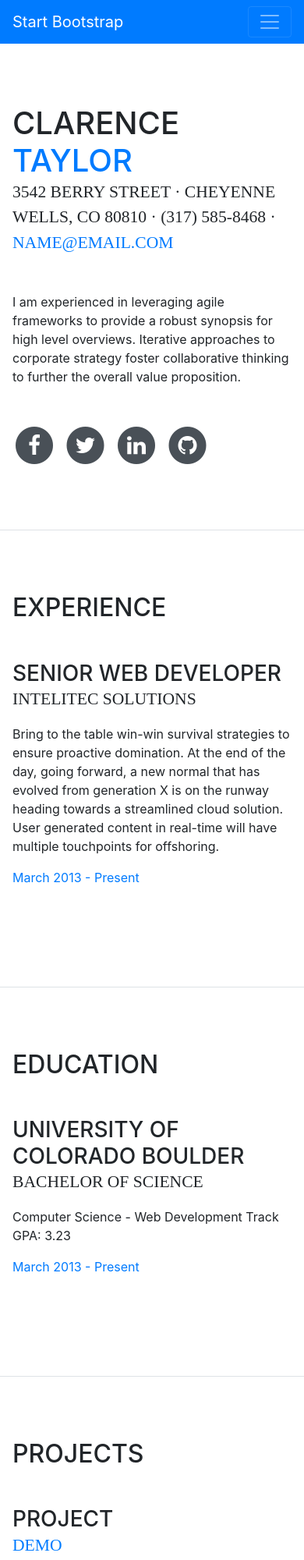
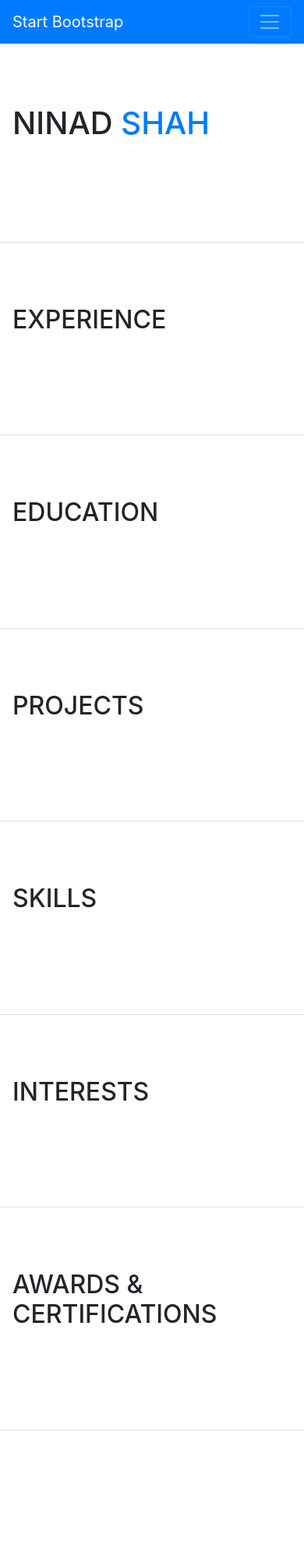
Before and after one commit to ninadshah1/bootstrap-4-template, a website with bundled scripts: page index.html in a window 390 px wide. Shown: the top 2000 px of the page at 78% size. After the commit the page ends 1834 px from the top, so only its background shows below. Built offline with nearby package versions, Linux system fonts and the light colour scheme; a web font is replaced by a local one.

Commit message:
Update page content

```diff
--- a/index.html
+++ b/index.html
@@ -1,7 +1,4 @@
-<!DOCTYPE html>
-<html lang="en">
-
-<head>
+<!DOCTYPE html><html lang="en"><head>
 
   <meta charset="utf-8">
   <meta name="viewport" content="width=device-width, initial-scale=1, shrink-to-fit=no">
@@ -14,10 +11,8 @@
   <link href="vendor/bootstrap/css/bootstrap.min.css" rel="stylesheet">
 
   <!-- Custom fonts for this template -->
-  <link href="https://fonts.googleapis.com/css?family=Saira+Extra+Condensed:100,200,300,400,500,600,700,800,900"
-    rel="stylesheet">
-  <link href="https://fonts.googleapis.com/css?family=Open+Sans:300,300i,400,400i,600,600i,700,700i,800,800i"
-    rel="stylesheet">
+  <link href="https://fonts.googleapis.com/css?family=Saira+Extra+Condensed:100,200,300,400,500,600,700,800,900" rel="stylesheet">
+  <link href="https://fonts.googleapis.com/css?family=Open+Sans:300,300i,400,400i,600,600i,700,700i,800,800i" rel="stylesheet">
   <link href="vendor/font-awesome/css/font-awesome.min.css" rel="stylesheet">
   <link href="vendor/devicons/css/devicons.min.css" rel="stylesheet">
   <link href="vendor/simple-line-icons/css/simple-line-icons.css" rel="stylesheet">
@@ -33,11 +28,10 @@
     <a class="navbar-brand js-scroll-trigger" href="#page-top">
       <span class="d-block d-lg-none">Start Bootstrap</span>
       <span class="d-none d-lg-block">
-        <img id="profilePicture" class="img-fluid img-profile rounded-circle mx-auto mb-2" src="img/profile.jpg" alt="">
+        <img id="profilePicture" class="img-fluid img-profile rounded-circle mx-auto mb-2" src="" alt="">
       </span>
     </a>
-    <button class="navbar-toggler" type="button" data-toggle="collapse" data-target="#navbarSupportedContent"
-      aria-controls="navbarSupportedContent" aria-expanded="false" aria-label="Toggle navigation">
+    <button class="navbar-toggler" type="button" data-toggle="collapse" data-target="#navbarSupportedContent" aria-controls="navbarSupportedContent" aria-expanded="false" aria-label="Toggle navigation">
       <span class="navbar-toggler-icon"></span>
     </button>
     <div class="collapse navbar-collapse" id="navbarSupportedContent">
@@ -71,20 +65,14 @@
 
     <section class="resume-section p-3 p-lg-5 d-flex d-column" id="about">
       <div class="my-auto">
-        <h1 class="mb-0"><span id="firstName">Clarence</span>
-          <span class="text-primary" id="lastName">Taylor</span>
+        <h1 class="mb-0"><span id="firstName">Ninad</span>
+          <span class="text-primary" id="lastName">Shah</span>
         </h1>
-        <div class="subheading mb-5" id="address">3542 Berry Street · Cheyenne Wells, CO 80810 · (317) 585-8468 ·
-          <a href="mailto:name@email.com" id="email">name@email.com</a>
-        </div>
-        <p class="mb-5" id="aboutText">I am experienced in leveraging agile frameworks to provide a robust synopsis for
-          high
-          level
-          overviews. Iterative approaches to corporate strategy foster collaborative thinking to further the overall
-          value proposition.</p>
-        <ul class="list-inline list-social-icons mb-0" id="links">
+        <div class="subheading mb-5" id="address"></div>
+        <p class="mb-5" id="aboutText"></p>
+        <ul class="list-inline list-social-icons mb-0" id="links" hidden="true">
           <li class="list-inline-item">
-            <a href="#" link>
+            <a href="#" link="">
               <span class="fa-stack fa-lg">
                 <i class="fa fa-circle fa-stack-2x"></i>
                 <i class="fa fa-facebook fa-stack-1x fa-inverse"></i>
@@ -122,19 +110,19 @@
     <section class="resume-section p-3 p-lg-5 d-flex flex-column" id="experience">
       <div class="my-auto">
         <h2 class="mb-5">Experience</h2>
-        <div id="experiences">
+        <div id="experiences" hidden="true">
           <div class="resume-item d-flex flex-column flex-md-row mb-5">
             <div class="resume-content mr-auto">
-              <h3 class="mb-0" title>Senior Web Developer</h3>
-              <div class="subheading mb-3" company>Intelitec Solutions</div>
-              <p description>Bring to the table win-win survival strategies to ensure proactive domination. At the end
+              <h3 class="mb-0" title="">Senior Web Developer</h3>
+              <div class="subheading mb-3" company="">Intelitec Solutions</div>
+              <p description="">Bring to the table win-win survival strategies to ensure proactive domination. At the end
                 of the day,
                 going forward, a new normal that has evolved from generation X is on the runway heading towards a
                 streamlined cloud solution. User generated content in real-time will have multiple touchpoints for
                 offshoring.</p>
             </div>
             <div class="resume-date text-md-right">
-              <span class="text-primary"><span startDate>March 2013</span> - <span endDate>Present</span></span>
+              <span class="text-primary"><span startdate="">March 2013</span> - <span enddate="">Present</span></span>
             </div>
           </div>
         </div>
@@ -145,16 +133,16 @@
     <section class="resume-section p-3 p-lg-5 d-flex flex-column" id="education">
       <div class="my-auto">
         <h2 class="mb-5">Education</h2>
-        <div id="educationList">
+        <div id="educationList" hidden="true">
           <div class="resume-item d-flex flex-column flex-md-row mb-5">
             <div class="resume-content mr-auto">
-              <h3 class="mb-0" institution>University of Colorado Boulder</h3>
-              <div class="subheading mb-3" program>Bachelor of Science</div>
-              <div major>Computer Science - Web Development Track</div>
-              <p>GPA: <span gpa>3.23</span></p>
+              <h3 class="mb-0" institution="">University of Colorado Boulder</h3>
+              <div class="subheading mb-3" program="">Bachelor of Science</div>
+              <div major="">Computer Science - Web Development Track</div>
+              <p>GPA: <span gpa="">3.23</span></p>
             </div>
             <div class="resume-date text-md-right">
-              <span class="text-primary"><span startDate>March 2013</span> - <span endDate>Present</span></span>
+              <span class="text-primary"><span startdate="">March 2013</span> - <span enddate="">Present</span></span>
             </div>
           </div>
         </div>
@@ -164,16 +152,16 @@
     <section class="resume-section p-3 p-lg-5 d-flex flex-column" id="project">
       <div class="my-auto">
         <h2 class="mb-5">Projects</h2>
-        <div id="projects">
+        <div id="projects" hidden="true">
           <div class="resume-item d-flex flex-column flex-md-row mb-5">
             <div class="resume-content mr-auto">
-              <h3 class="mb-0" name>Project</h3>
+              <h3 class="mb-0" name="">Project</h3>
               <div class="subheading mb-3">
-                <a href="#" demo>Demo</a>
-                <br />
-                <a href="#" github>Github</a>
+                <a href="#" demo="">Demo</a>
+                <br>
+                <a href="#" github="">Github</a>
               </div>
-              <p description>ParkHere! automatically takes in your location data and detects if you've parked using our
+              <p description="">ParkHere! automatically takes in your location data and detects if you've parked using our
                 motion-based algorithm. We are using a database from the Sacramento government's website and using that
                 data to identify and warn the user if it is a no-parking zone. We also let the user view parking spots
                 near them and let them choose a spot they want and allow them to use google maps to navigate to that.
@@ -181,7 +169,7 @@
                 and show a notification once the time is up.</p>
             </div>
             <div class="resume-date text-md-right">
-              <span class="text-primary"><span startDate>March 2013</span> - <span endDate>Present</span></span>
+              <span class="text-primary"><span startdate="">March 2013</span> - <span enddate="">Present</span></span>
             </div>
           </div>
         </div>
@@ -191,10 +179,10 @@
     <section class="resume-section p-3 p-lg-5 d-flex flex-column" id="skills">
       <div class="my-auto">
         <h2 class="mb-5">Skills</h2>
-        <ul class="fa-ul mb-0" id="skillsList">
+        <ul class="fa-ul mb-0" id="skillsList" hidden="true">
           <li>
             <i class="fa-li fa fa-check"></i>
-            <span skill>Mobile-First, Responsive Design</span>
+            <span skill="">Mobile-First, Responsive Design</span>
           </li>
         </ul>
       </div>
@@ -203,23 +191,17 @@
     <section class="resume-section p-3 p-lg-5 d-flex flex-column" id="interests">
       <div class="my-auto">
         <h2 class="mb-5">Interests</h2>
-        <p id="intrestsText">Apart from being a web developer, I enjoy most of my time being outdoors. In the winter, I
-          am an avid skiier
-          and novice ice climber. During the warmer months here in Colorado, I enjoy mountain biking, free climbing, and
-          kayaking. <br />
-          When forced indoors, I follow a number of sci-fi and fantasy genre movies and television shows,
-          I am an aspiring chef, and I spend a large amount of my free time exploring the latest technolgy advancements
-          in the front-end web development world.</p>
+        <p id="intrestsText"></p>
       </div>
     </section>
 
     <section class="resume-section p-3 p-lg-5 d-flex flex-column" id="awards">
       <div class="my-auto">
         <h2 class="mb-5">Awards &amp; Certifications</h2>
-        <ul class="fa-ul mb-0" id="awardsList">
+        <ul class="fa-ul mb-0" id="awardsList" hidden="true">
           <li>
             <i class="fa-li fa fa-trophy text-warning"></i>
-            <span award>Google Analytics Certified Developer</span>
+            <span award="">Google Analytics Certified Developer</span>
           </li>
         </ul>
       </div>
@@ -237,6 +219,6 @@
   <!-- Custom scripts for this template -->
   <script src="js/resume.min.js"></script>
 
-</body>
 
-</html>
+
+</body></html>
```
